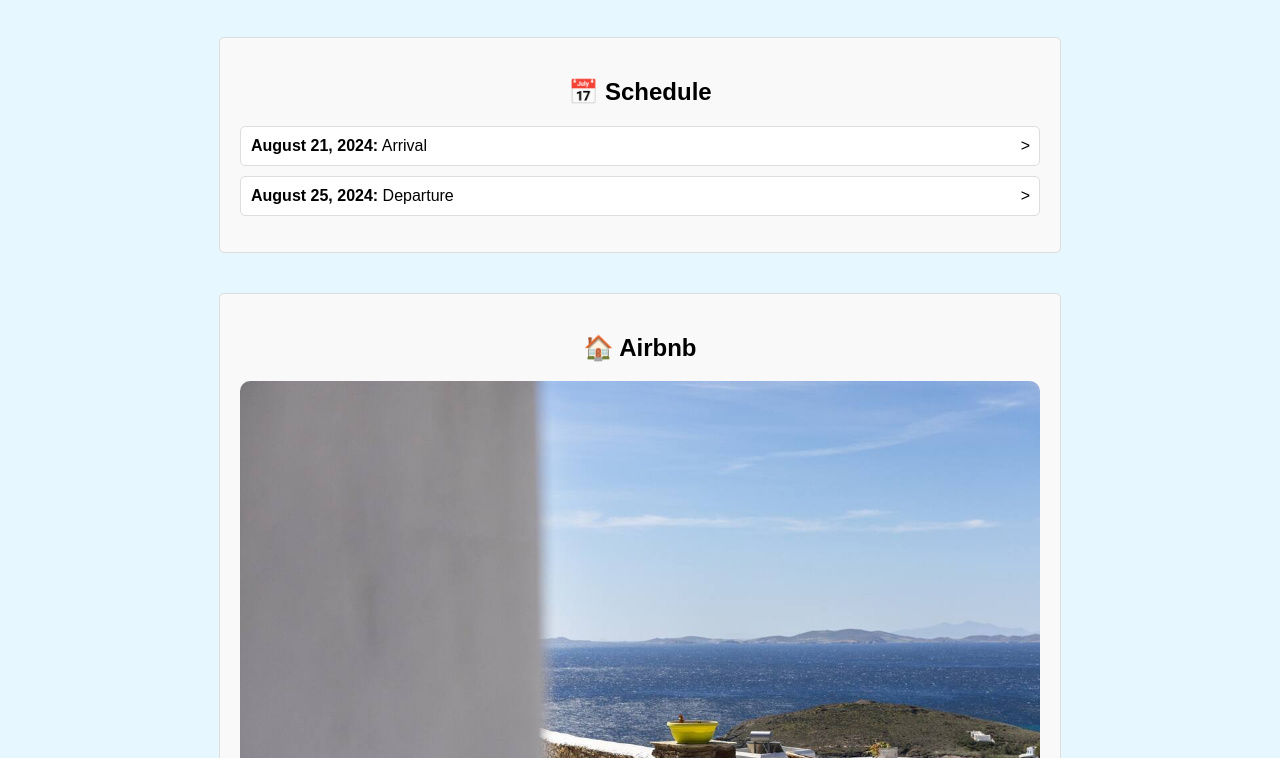
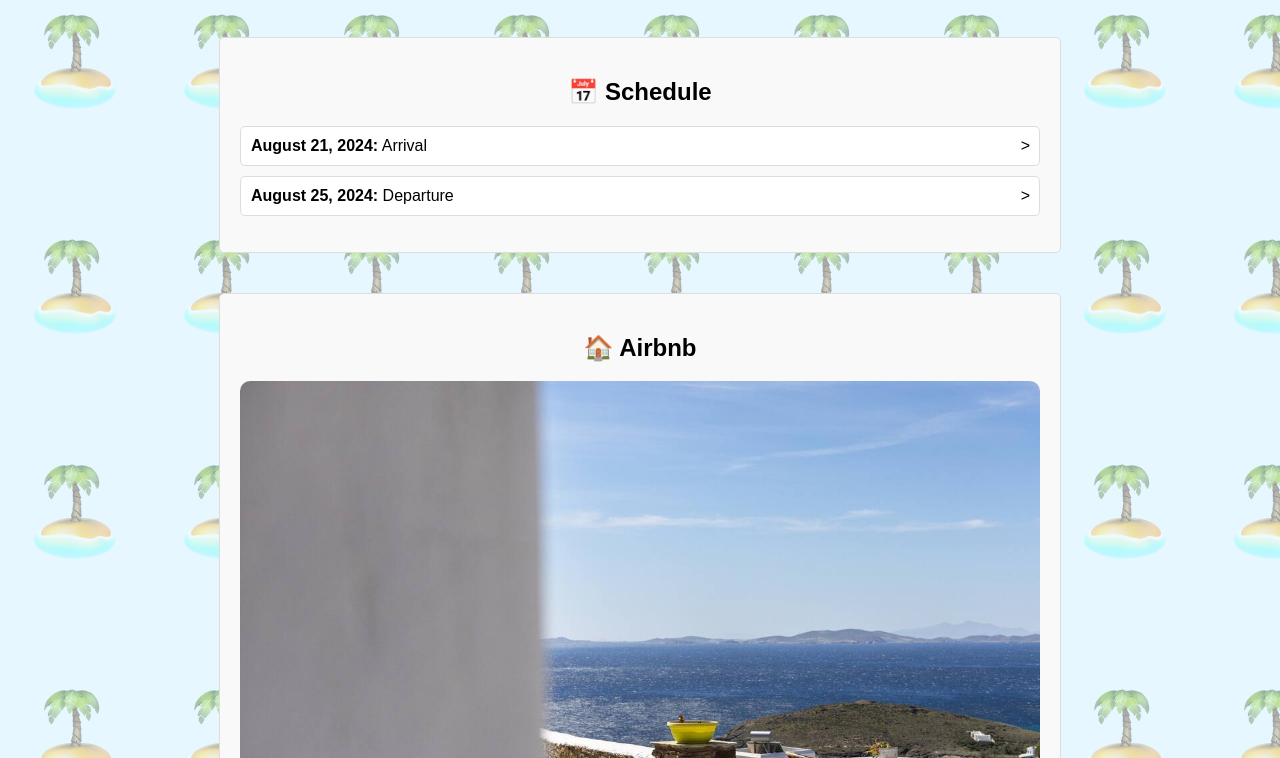
Before and after one commit to escelia/sphondylium, a plain HTML site: page index.html in a window 1280 px wide. Shown: the part 501-1259 px from the top of the page. Drawn offline with Linux system fonts and the light colour scheme.

Commit message:
[experiment] Add island emoji in background

```diff
--- a/styles.css
+++ b/styles.css
@@ -7,6 +7,21 @@ body {
     margin: 0;
     padding: 0;
     font-family: Arial, sans-serif;
+    position: relative; /* Add this to position the pseudo-element */
+}
+
+body::before {
+    content: "";
+    position: absolute;
+    top: 0;
+    left: 0;
+    width: 100%;
+    height: 100%;
+    background-image: url('images/island_emoji.png');
+    background-repeat: repeat;
+    background-size: 150px; /* Adjust the size as needed */
+    opacity: 0.4; /* Decrease opacity */
+    z-index: -1; /* Ensure the pseudo-element is behind the content */
 }
 
 .header {
```
Also changed, not shown: images/island_emoji.png (added).
